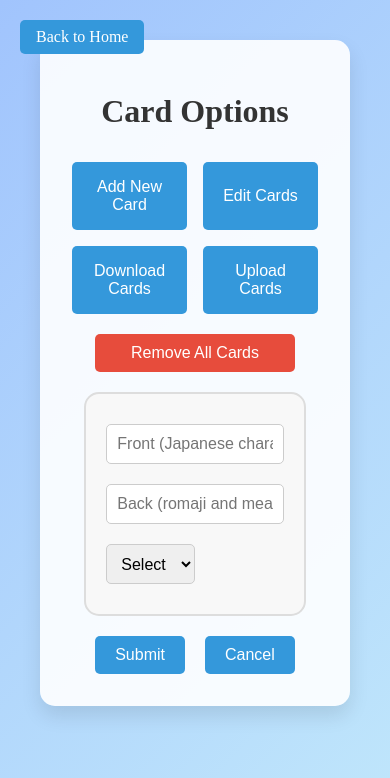
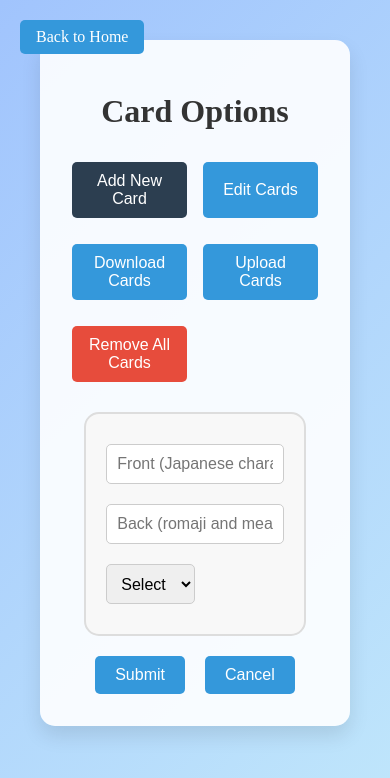
Before and after one commit to MemoryCardWebApp/memorycardwebapp.github.io, a plain HTML site: page cards_options.html in a window 390 px wide. Both pictures are taken after a click on the button "Add New Card". Drawn offline with Linux system fonts and the light colour scheme.

Commit message:
cards options's page changes

```diff
--- a/cards_options.css
+++ b/cards_options.css
@@ -68,19 +68,33 @@
 }
 
 /* Styles for the option buttons on the card options page */
-.option-button {
+.option-button, .danger-button {
     background-color: #3498db;
     color: white;
     border: none;
-    padding: 1rem;
+    padding: 10px 15px;
     font-size: 1rem;
     border-radius: 5px;
     cursor: pointer;
     transition: background-color 0.3s ease;
+    margin-bottom: 10px;
+    width: 100%;
 }
 
-.option-button:hover {
+.option-button:hover, .danger-button:hover {
     background-color: #2980b9;
+}
+
+.danger-button {
+    background-color: #e74c3c;
+}
+
+.danger-button:hover {
+    background-color: #c0392b;
+}
+
+.option-button.active, .danger-button.active {
+    background-color: #2c3e50;
 }
 
 #add-card-form {
@@ -195,24 +209,3 @@
 .upload-option-button:hover {
     background-color: #2980b9;
 }
-
-.danger-button {
-    background-color: #e74c3c;
-    color: white;
-    border: none;
-    padding: 10px 15px;
-    font-size: 1rem;
-    border-radius: 5px;
-    cursor: pointer;
-    transition: background-color 0.3s ease;
-    margin-top: 20px;
-    display: block;
-    width: 100%;
-    max-width: 200px;
-    margin-left: auto;
-    margin-right: auto;
-}
-
-.danger-button:hover {
-    background-color: #c0392b;
-}
--- a/cards_options.html
+++ b/cards_options.html
@@ -16,13 +16,13 @@
             <button id="edit-cards-btn" class="option-button">Edit Cards</button>
             <button id="download-cards-btn" class="option-button">Download Cards</button>
             <button id="upload-cards-btn" class="option-button">Upload Cards</button>
+            <button id="remove-all-cards-btn" class="danger-button">Remove All Cards</button>
         </div>
         <div id="upload-options" style="display: none;">
             <input type="file" id="file-input" accept=".json" style="display: none;">
             <button id="replace-cards-btn" class="upload-option-button">Replace with Input</button>
             <button id="add-to-existing-btn" class="upload-option-button">Add to Existing</button>
         </div>
-        <button id="remove-all-cards-btn" class="danger-button">Remove All Cards</button>
         <!-- Add card form (initially hidden) -->
         <form id="add-card-form" style="display: none;">
             <div class="input-container">
--- a/cards_options.js
+++ b/cards_options.js
@@ -15,16 +15,19 @@ document.addEventListener('DOMContentLoaded', () => {
     const removeAllCardsBtn = document.getElementById('remove-all-cards-btn');
 
     let cards = [];
+    let activeButton = null;
 
-    addCardBtn.addEventListener('click', showAddCardForm);
-    editCardsBtn.addEventListener('click', () => {
-        alert('Edit cards functionality to be implemented');
+    addCardBtn.addEventListener('click', () => toggleButtonState(addCardBtn, addCardForm));
+    editCardsBtn.addEventListener('click', () => toggleButtonState(editCardsBtn));
+    downloadCardsBtn.addEventListener('click', () => {
+        toggleButtonState(downloadCardsBtn);
+        if (activeButton === downloadCardsBtn) downloadCards();
     });
-    downloadCardsBtn.addEventListener('click', downloadCards);
-    uploadCardsBtn.addEventListener('click', () => {
-        uploadOptions.style.display = 'block';
+    uploadCardsBtn.addEventListener('click', () => toggleButtonState(uploadCardsBtn, uploadOptions));
+    removeAllCardsBtn.addEventListener('click', () => {
+        toggleButtonState(removeAllCardsBtn);
+        if (activeButton === removeAllCardsBtn) removeAllCards();
     });
-    addCardForm.addEventListener('submit', addNewCard);
 
     replaceCardsBtn.addEventListener('click', () => {
         fileInput.click();
@@ -36,14 +39,62 @@ document.addEventListener('DOMContentLoaded', () => {
         fileInput.onchange = (event) => handleFileUpload(event, false);
     });
 
-    removeAllCardsBtn.addEventListener('click', () => {
+    function toggleButtonState(button, relatedElement) {
+        if (activeButton === button) {
+            // Disable the active button's functionality
+            button.classList.remove('active');
+            if (relatedElement) relatedElement.style.display = 'none';
+            activeButton = null;
+        } else {
+            // Disable the previously active button's functionality
+            if (activeButton) {
+                activeButton.classList.remove('active');
+                if (activeButton === uploadCardsBtn) uploadOptions.style.display = 'none';
+                if (activeButton === addCardBtn) addCardForm.style.display = 'none';
+            }
+            // Enable the clicked button's functionality
+            button.classList.add('active');
+            if (relatedElement) relatedElement.style.display = 'block';
+            activeButton = button;
+        }
+    }
+
+    function removeAllCards() {
         const confirmRemove = confirm("Are you sure you want to remove all cards? This action cannot be undone.");
         if (confirmRemove) {
             cards = [];
             saveCards();
             alert('All cards have been removed.');
         }
-    });
+    }
+
+    function handleFileUpload(event, replace) {
+        const file = event.target.files[0];
+        if (file) {
+            const reader = new FileReader();
+            reader.onload = (e) => {
+                try {
+                    const uploadedCards = JSON.parse(e.target.result);
+                    if (Array.isArray(uploadedCards)) {
+                        if (replace) {
+                            cards = uploadedCards;
+                        } else {
+                            cards = cards.concat(uploadedCards);
+                        }
+                        saveCards();
+                        alert('Cards uploaded successfully!');
+                        uploadOptions.style.display = 'none';
+                        activeButton = null;
+                    } else {
+                        throw new Error('Invalid JSON format');
+                    }
+                } catch (error) {
+                    alert('Error parsing JSON file. Please make sure it\'s a valid JSON array of cards.');
+                }
+            };
+            reader.readAsText(file);
+        }
+    }
 
     function showAddCardForm() {
         addCardForm.style.display = 'block';
@@ -148,31 +199,4 @@ document.addEventListener('DOMContentLoaded', () => {
 
     typeInput.addEventListener('change', updateSubtypeButtons);
     loadCards();
-
-    function handleFileUpload(event, replace) {
-        const file = event.target.files[0];
-        if (file) {
-            const reader = new FileReader();
-            reader.onload = (e) => {
-                try {
-                    const uploadedCards = JSON.parse(e.target.result);
-                    if (Array.isArray(uploadedCards)) {
-                        if (replace) {
-                            cards = uploadedCards;
-                        } else {
-                            cards = cards.concat(uploadedCards);
-                        }
-                        saveCards();
-                        alert('Cards uploaded successfully!');
-                        uploadOptions.style.display = 'none';
-                    } else {
-                        throw new Error('Invalid JSON format');
-                    }
-                } catch (error) {
-                    alert('Error parsing JSON file. Please make sure it\'s a valid JSON array of cards.');
-                }
-            };
-            reader.readAsText(file);
-        }
-    }
 });
```
